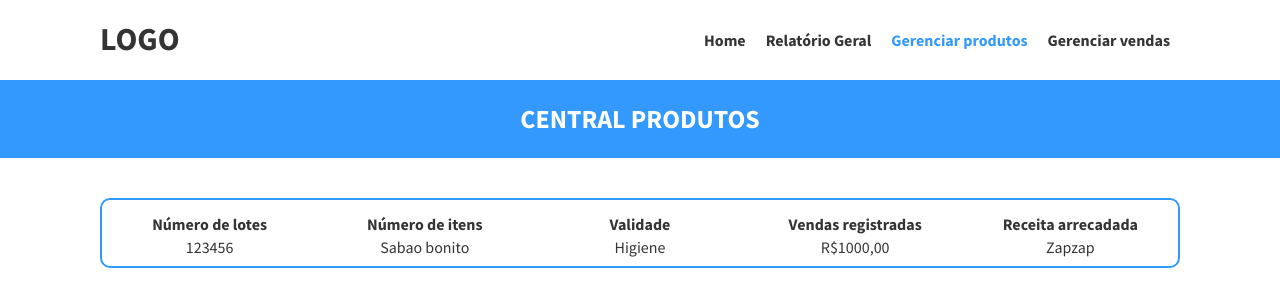
After one commit to jessescn/CCCPharma-frontend, a PHP site: page /relatorios/geral/index.html in a window 1280 px wide. The commit adds this page. Shown: the top 307 px of the page. Run offline with PHP 8.4, Linux system fonts and the light colour scheme.

Commit message:
Tornando o css mais limpo

```diff
--- a/relatorios/produtos/main.css
+++ b/relatorios/css/main.css
@@ -1,11 +1,11 @@
 @font-face {
   font-family: "Source Sans Pro";
-  src: url("../../fonts/SourceSansPro-Regular.otf");
+  src: url("SourceSansPro-Regular.otf");
 }
 
 @font-face {
   font-family: "Source Sans Pro";
-  src: url("../../fonts/SourceSansPro-Bold.otf");
+  src: url("SourceSansPro-Bold.otf");
   font-weight: bold;
 }
 
--- /dev/null
+++ b/relatorios/css/reset.css
@@ -0,0 +1,342 @@
+/*! normalize.css v8.0.1 | MIT License | github.com/necolas/normalize.css */
+/* Document
+   ========================================================================== */
+/**
+ * 1. Correct the line height in all browsers.
+ * 2. Prevent adjustments of font size after orientation changes in iOS.
+ */
+html {
+  line-height: 1.15;
+  /* 1 */
+  -webkit-text-size-adjust: 100%;
+  /* 2 */
+}
+
+/* Sections
+   ========================================================================== */
+/**
+ * Remove the margin in all browsers.
+ */
+body {
+  margin: 0;
+}
+
+/**
+ * Render the `main` element consistently in IE.
+ */
+main {
+  display: block;
+}
+
+/**
+ * Correct the font size and margin on `h1` elements within `section` and
+ * `article` contexts in Chrome, Firefox, and Safari.
+ */
+h1 {
+  font-size: 2em;
+  margin: 0.67em 0;
+}
+
+/* Grouping content
+   ========================================================================== */
+/**
+ * 1. Add the correct box sizing in Firefox.
+ * 2. Show the overflow in Edge and IE.
+ */
+hr {
+  -webkit-box-sizing: content-box;
+          box-sizing: content-box;
+  /* 1 */
+  height: 0;
+  /* 1 */
+  overflow: visible;
+  /* 2 */
+}
+
+/**
+ * 1. Correct the inheritance and scaling of font size in all browsers.
+ * 2. Correct the odd `em` font sizing in all browsers.
+ */
+pre {
+  font-family: monospace, monospace;
+  /* 1 */
+  font-size: 1em;
+  /* 2 */
+}
+
+/* Text-level semantics
+   ========================================================================== */
+/**
+ * Remove the gray background on active links in IE 10.
+ */
+a {
+  background-color: transparent;
+}
+
+/**
+ * 1. Remove the bottom border in Chrome 57-
+ * 2. Add the correct text decoration in Chrome, Edge, IE, Opera, and Safari.
+ */
+abbr[title] {
+  border-bottom: none;
+  /* 1 */
+  text-decoration: underline;
+  /* 2 */
+  -webkit-text-decoration: underline dotted;
+          text-decoration: underline dotted;
+  /* 2 */
+}
+
+/**
+ * Add the correct font weight in Chrome, Edge, and Safari.
+ */
+b,
+strong {
+  font-weight: bolder;
+}
+
+/**
+ * 1. Correct the inheritance and scaling of font size in all browsers.
+ * 2. Correct the odd `em` font sizing in all browsers.
+ */
+code,
+kbd,
+samp {
+  font-family: monospace, monospace;
+  /* 1 */
+  font-size: 1em;
+  /* 2 */
+}
+
+/**
+ * Add the correct font size in all browsers.
+ */
+small {
+  font-size: 80%;
+}
+
+/**
+ * Prevent `sub` and `sup` elements from affecting the line height in
+ * all browsers.
+ */
+sub,
+sup {
+  font-size: 75%;
+  line-height: 0;
+  position: relative;
+  vertical-align: baseline;
+}
+
+sub {
+  bottom: -0.25em;
+}
+
+sup {
+  top: -0.5em;
+}
+
+/* Embedded content
+   ========================================================================== */
+/**
+ * Remove the border on images inside links in IE 10.
+ */
+img {
+  border-style: none;
+}
+
+/* Forms
+   ========================================================================== */
+/**
+ * 1. Change the font styles in all browsers.
+ * 2. Remove the margin in Firefox and Safari.
+ */
+button,
+input,
+optgroup,
+select,
+textarea {
+  font-family: inherit;
+  /* 1 */
+  font-size: 100%;
+  /* 1 */
+  line-height: 1.15;
+  /* 1 */
+  margin: 0;
+  /* 2 */
+}
+
+/**
+ * Show the overflow in IE.
+ * 1. Show the overflow in Edge.
+ */
+button,
+input {
+  /* 1 */
+  overflow: visible;
+}
+
+/**
+ * Remove the inheritance of text transform in Edge, Firefox, and IE.
+ * 1. Remove the inheritance of text transform in Firefox.
+ */
+button,
+select {
+  /* 1 */
+  text-transform: none;
+}
+
+/**
+ * Correct the inability to style clickable types in iOS and Safari.
+ */
+button,
+[type="button"],
+[type="reset"],
+[type="submit"] {
+  -webkit-appearance: button;
+}
+
+/**
+ * Remove the inner border and padding in Firefox.
+ */
+button::-moz-focus-inner,
+[type="button"]::-moz-focus-inner,
+[type="reset"]::-moz-focus-inner,
+[type="submit"]::-moz-focus-inner {
+  border-style: none;
+  padding: 0;
+}
+
+/**
+ * Restore the focus styles unset by the previous rule.
+ */
+button:-moz-focusring,
+[type="button"]:-moz-focusring,
+[type="reset"]:-moz-focusring,
+[type="submit"]:-moz-focusring {
+  outline: 1px dotted ButtonText;
+}
+
+/**
+ * Correct the padding in Firefox.
+ */
+fieldset {
+  padding: 0.35em 0.75em 0.625em;
+}
+
+/**
+ * 1. Correct the text wrapping in Edge and IE.
+ * 2. Correct the color inheritance from `fieldset` elements in IE.
+ * 3. Remove the padding so developers are not caught out when they zero out
+ *    `fieldset` elements in all browsers.
+ */
+legend {
+  -webkit-box-sizing: border-box;
+          box-sizing: border-box;
+  /* 1 */
+  color: inherit;
+  /* 2 */
+  display: table;
+  /* 1 */
+  max-width: 100%;
+  /* 1 */
+  padding: 0;
+  /* 3 */
+  white-space: normal;
+  /* 1 */
+}
+
+/**
+ * Add the correct vertical alignment in Chrome, Firefox, and Opera.
+ */
+progress {
+  vertical-align: baseline;
+}
+
+/**
+ * Remove the default vertical scrollbar in IE 10+.
+ */
+textarea {
+  overflow: auto;
+}
+
+/**
+ * 1. Add the correct box sizing in IE 10.
+ * 2. Remove the padding in IE 10.
+ */
+[type="checkbox"],
+[type="radio"] {
+  -webkit-box-sizing: border-box;
+          box-sizing: border-box;
+  /* 1 */
+  padding: 0;
+  /* 2 */
+}
+
+/**
+ * Correct the cursor style of increment and decrement buttons in Chrome.
+ */
+[type="number"]::-webkit-inner-spin-button,
+[type="number"]::-webkit-outer-spin-button {
+  height: auto;
+}
+
+/**
+ * 1. Correct the odd appearance in Chrome and Safari.
+ * 2. Correct the outline style in Safari.
+ */
+[type="search"] {
+  -webkit-appearance: textfield;
+  /* 1 */
+  outline-offset: -2px;
+  /* 2 */
+}
+
+/**
+ * Remove the inner padding in Chrome and Safari on macOS.
+ */
+[type="search"]::-webkit-search-decoration {
+  -webkit-appearance: none;
+}
+
+/**
+ * 1. Correct the inability to style clickable types in iOS and Safari.
+ * 2. Change font properties to `inherit` in Safari.
+ */
+::-webkit-file-upload-button {
+  -webkit-appearance: button;
+  /* 1 */
+  font: inherit;
+  /* 2 */
+}
+
+/* Interactive
+   ========================================================================== */
+/*
+ * Add the correct display in Edge, IE 10+, and Firefox.
+ */
+details {
+  display: block;
+}
+
+/*
+ * Add the correct display in all browsers.
+ */
+summary {
+  display: list-item;
+}
+
+/* Misc
+   ========================================================================== */
+/**
+ * Add the correct display in IE 10+.
+ */
+template {
+  display: none;
+}
+
+/**
+ * Add the correct display in IE 10.
+ */
+[hidden] {
+  display: none;
+}
--- /dev/null
+++ b/relatorios/geral/custom.css
@@ -0,0 +1,48 @@
+.tabela {
+    border: 2px solid #3399ff;
+    border-radius: 10px;
+    padding: 10px 0;
+}
+
+.tabela > .linha {
+    display: grid;
+    grid-template-columns: repeat(5, 1fr);
+    grid-auto-flow: column;
+    text-align: center;
+    margin-top: 5px;
+}
+
+.tabela > .linha a {
+    color: #3399ff;
+}
+
+.tabela > div {
+    border-top: px solid #3399ff;
+}
+
+.tabela > header.linha {
+    font-weight: bold;
+}
+
+/* .button {
+    border: 2px solid #3399ff;
+    border-radius: 50px;
+    background-color: white;
+    padding: 10px 20px;
+    font-weight: bold;
+    color: #3399ff;
+}
+
+.button:hover {
+    transition-duration: 0.33s;
+    color: white;
+    background-color: #3399ff;
+} */
+
+a {
+    text-decoration: none;
+}
+
+.text-center {
+    text-align: center;
+}
--- /dev/null
+++ b/relatorios/geral/index.html
@@ -0,0 +1,47 @@
+<!DOCTYPE html>
+<html lang="pt-br">
+<head>
+    <meta charset="UTF-8">
+    <meta name="viewport" content="width=device-width, initial-scale=1.0">
+    <meta http-equiv="X-UA-Compatible" content="ie=edge">
+    <title>CCC Pharma</title>
+    <!-- <link rel="stylesheet" href="../../../style.css"> -->
+    <link rel="stylesheet" type="text/css" href="../css/reset.css">
+    <link rel="stylesheet" type="text/css" href="../css/main.css">
+    <link rel="stylesheet" type="text/css" href="custom.css">
+    <link rel="stylesheet" type="text/css" href="../../jquery.fancybox.min.css">
+</head>
+<body>
+    <header>
+        <h1>LOGO</h1>
+        <nav>
+            <ul>
+                <li><a href="#">Home</a></li>
+                <li><a href="#">Relatório Geral</a></li>
+                <li><a href="#" class="active">Gerenciar produtos</a></li>
+                <li><a href="#">Gerenciar vendas</a></li>
+            </ul>
+        </nav>
+    </header>
+    <main>
+        <header>CENTRAL PRODUTOS</header>
+        <section class="tabela">
+            <header class="linha">
+                <span>Número de lotes</span>
+                <span>Número de itens</span>
+                <span>Validade</span>
+                <span>Vendas registradas</span>
+                <span>Receita arrecadada</span>
+            </header>
+            <div class="linha">
+                <span>123456</span>
+                <span>Sabao bonito</span>
+                <span>Higiene</span>
+                <span>R$1000,00</span>
+                <span>Zapzap</span>
+            </div>
+        </section>
+    </main>
+    <script src="relatorios.js"></script>
+</body>
+</html>
```
Also changed, not shown: relatorios/produtos/custom.css (+89 -6 lines), relatorios/produtos/index.html (+60 -6 lines), relatorios/css/SourceSansPro-Bold.otf (added), relatorios/css/SourceSansPro-Regular.otf (added).
